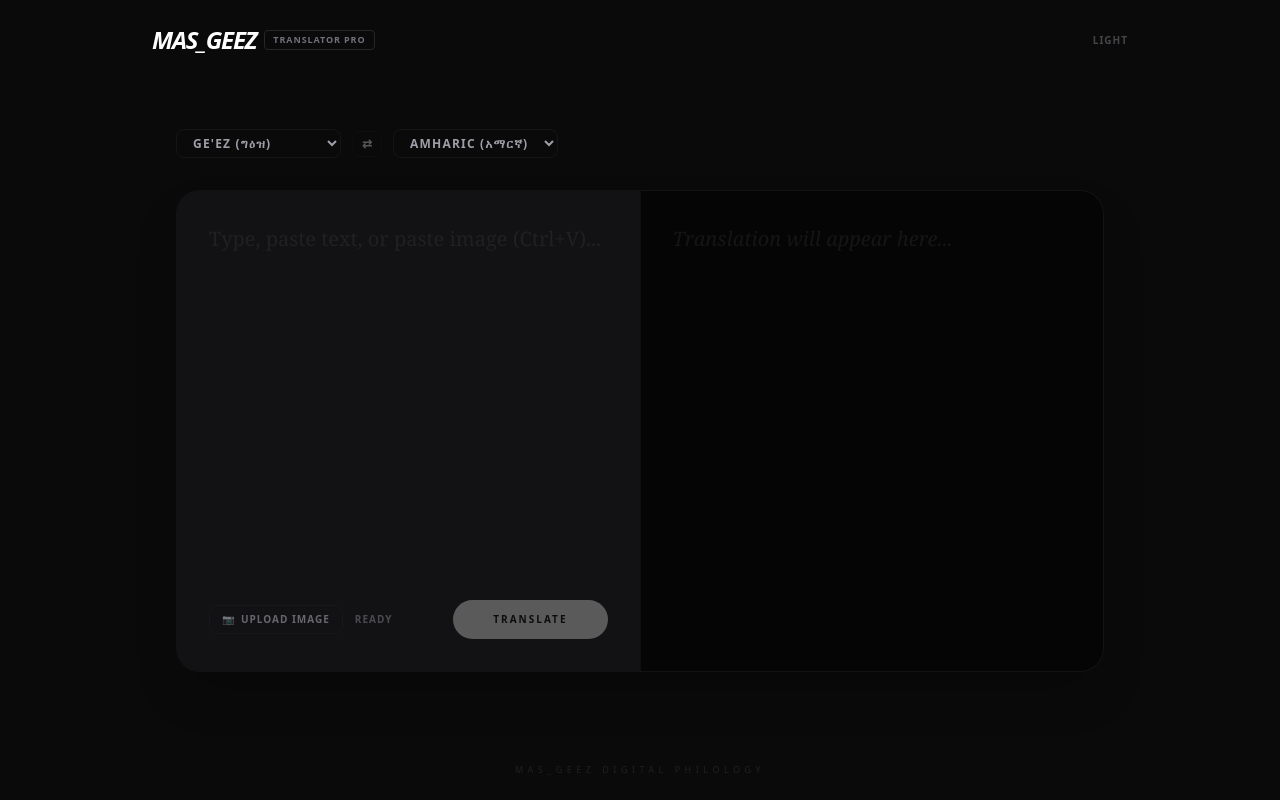
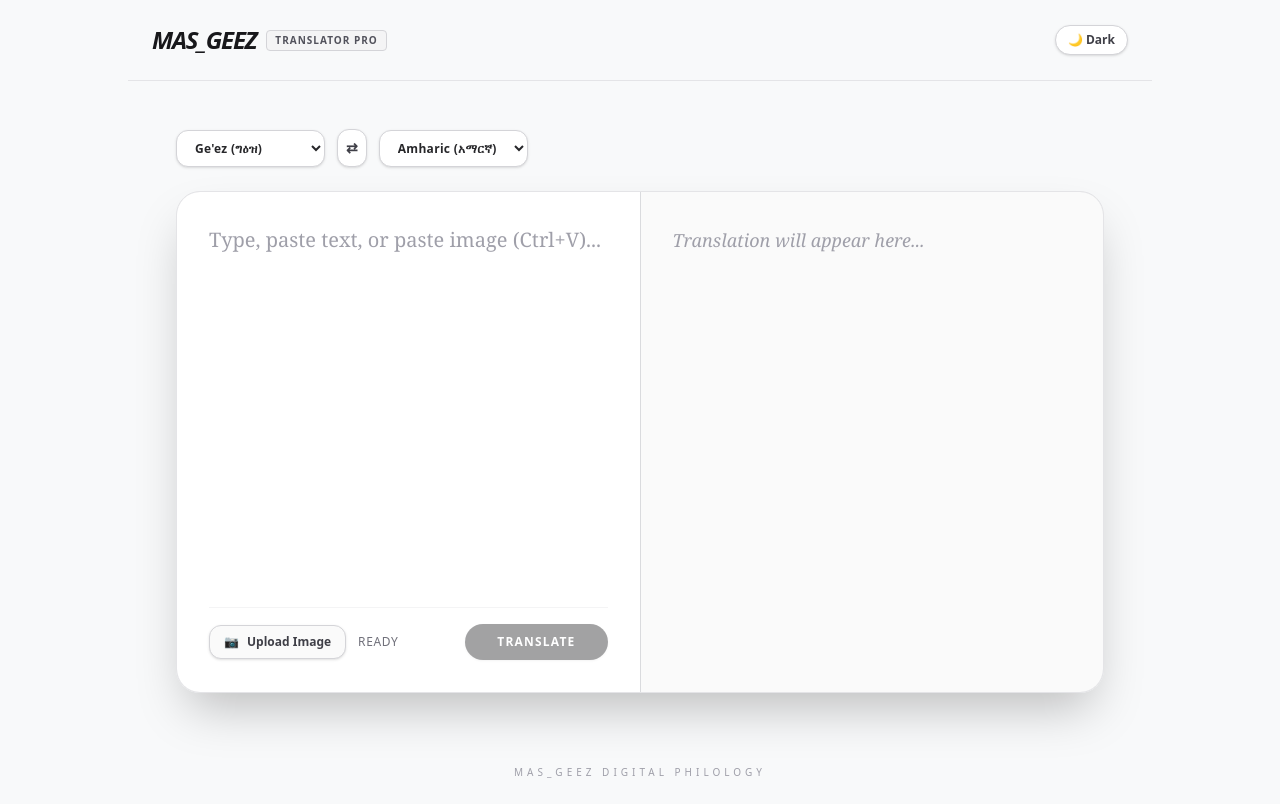
Before and after one commit to mastewalshiferaw/EOTC_related, a Next.js app in the folder geez_translator_pro/frontend/: page / in a window 1280 px wide. Built offline with nearby package versions, Linux system fonts and the light colour scheme; no server answers.

Commit message:
fix(ui): set light mode as default and improve dark mode text contrast

```diff
--- a/geez_translator_pro/frontend/app/page.tsx
+++ b/geez_translator_pro/frontend/app/page.tsx
@@ -5,7 +5,8 @@ import axios from 'axios';
 const API_BASE = process.env.NEXT_PUBLIC_API_URL || 'http://127.0.0.1:8000';
 
 export default function MasGeezTranslator() {
-  const [isDark, setIsDark] = useState(true);
+  // Light mode as default
+  const [isDark, setIsDark] = useState(false);
   const [inputText, setInputText] = useState("");
   const [outputText, setOutputText] = useState("");
   const [sourceLang, setSourceLang] = useState("Ge'ez");
@@ -85,46 +86,77 @@ export default function MasGeezTranslator() {
     }
   };
 
-  const theme = isDark ? 'bg-[#0a0a0a] text-zinc-400' : 'bg-zinc-50 text-zinc-600';
+  const pageTheme = isDark ? 'bg-[#0b0d11] text-zinc-100' : 'bg-[#f8f9fa] text-zinc-900';
+  const navBorder = isDark ? 'border-zinc-800' : 'border-zinc-200';
+  const selectStyle = isDark
+    ? 'bg-zinc-900 border-zinc-700 text-zinc-100'
+    : 'bg-white border-zinc-300 text-zinc-800 shadow-sm';
+  const optionStyle = isDark ? 'bg-zinc-900 text-zinc-100' : 'bg-white text-zinc-900';
 
   return (
-    <div className={`min-h-screen transition-colors duration-500 font-sans ${theme}`}>
-      <nav className="max-w-5xl mx-auto p-6 flex justify-between items-center border-b border-zinc-900/10">
-        <div className="flex items-center gap-2">
-          <span className={`font-black text-2xl tracking-tighter uppercase italic ${isDark ? 'text-white' : 'text-black'}`}>MAS_GEEZ</span>
-          <span className="text-[9px] border border-zinc-800 px-2 py-0.5 rounded text-zinc-500 uppercase font-bold tracking-widest">Translator Pro</span>
+    <div className={`min-h-screen transition-colors duration-300 font-sans ${pageTheme}`}>
+      {/* Top Navbar */}
+      <nav className={`max-w-5xl mx-auto p-6 flex justify-between items-center border-b ${navBorder}`}>
+        <div className="flex items-center gap-2.5">
+          <span className={`font-black text-2xl tracking-tighter uppercase italic ${isDark ? 'text-white' : 'text-zinc-900'}`}>
+            MAS_GEEZ
+          </span>
+          <span className={`text-[10px] border px-2 py-0.5 rounded font-bold tracking-widest uppercase ${isDark ? 'border-zinc-700 text-zinc-400 bg-zinc-900' : 'border-zinc-300 text-zinc-600 bg-zinc-100'}`}>
+            Translator Pro
+          </span>
         </div>
-        <button onClick={() => setIsDark(!isDark)} className="text-[10px] font-bold uppercase tracking-widest opacity-40 hover:opacity-100 transition">
-          {isDark ? 'Light' : 'Dark'}
+
+        {/* Theme Toggle Button */}
+        <button
+          onClick={() => setIsDark(!isDark)}
+          className={`flex items-center gap-1.5 text-xs font-semibold px-3 py-1.5 rounded-full border transition ${isDark ? 'border-zinc-700 bg-zinc-800 text-zinc-200 hover:bg-zinc-700' : 'border-zinc-300 bg-white text-zinc-700 hover:bg-zinc-100 shadow-sm'}`}
+        >
+          <span>{isDark ? '☀️ Light' : '🌙 Dark'}</span>
         </button>
       </nav>
 
+      {/* Main Content */}
       <main className="max-w-5xl mx-auto p-6 lg:p-12">
-        <div className="flex items-center gap-3 mb-8">
-          <select value={sourceLang} onChange={(e) => setSourceLang(e.target.value)} className="bg-transparent border border-zinc-800/40 rounded-lg px-3 py-1 outline-none font-bold text-xs uppercase tracking-widest cursor-pointer">
-            <option value="Ge'ez">Ge'ez (ግዕዝ)</option>
-            <option value="Amharic">Amharic (አማርኛ)</option>
-            <option value="English">English</option>
+        {/* Language Selectors */}
+        <div className="flex items-center gap-3 mb-6">
+          <select
+            value={sourceLang}
+            onChange={(e) => setSourceLang(e.target.value)}
+            className={`border rounded-xl px-3.5 py-2 outline-none font-semibold text-xs tracking-wide cursor-pointer transition ${selectStyle}`}
+          >
+            <option value="Ge'ez" className={optionStyle}>Ge'ez (ግዕዝ)</option>
+            <option value="Amharic" className={optionStyle}>Amharic (አማርኛ)</option>
+            <option value="English" className={optionStyle}>English</option>
           </select>
 
-          <button onClick={swapLanguages} title="Swap languages" className="px-2 py-1 rounded border border-zinc-800/30 text-xs font-bold opacity-50 hover:opacity-100 transition">
+          <button
+            onClick={swapLanguages}
+            title="Swap languages"
+            className={`p-2 rounded-xl border text-sm font-bold transition hover:scale-105 active:scale-95 ${isDark ? 'border-zinc-700 bg-zinc-900 text-zinc-300 hover:bg-zinc-800' : 'border-zinc-300 bg-white text-zinc-700 hover:bg-zinc-100 shadow-sm'}`}
+          >
             ⇄
           </button>
 
-          <select value={targetLang} onChange={(e) => setTargetLang(e.target.value)} className="bg-transparent border border-zinc-800/40 rounded-lg px-3 py-1 outline-none font-bold text-xs uppercase tracking-widest cursor-pointer">
-            <option value="Amharic">Amharic (አማርኛ)</option>
-            <option value="English">English</option>
-            <option value="Ge'ez">Ge'ez (ግዕዝ)</option>
+          <select
+            value={targetLang}
+            onChange={(e) => setTargetLang(e.target.value)}
+            className={`border rounded-xl px-3.5 py-2 outline-none font-semibold text-xs tracking-wide cursor-pointer transition ${selectStyle}`}
+          >
+            <option value="Amharic" className={optionStyle}>Amharic (አማርኛ)</option>
+            <option value="English" className={optionStyle}>English</option>
+            <option value="Ge'ez" className={optionStyle}>Ge'ez (ግዕዝ)</option>
           </select>
         </div>
 
-        <div className="grid grid-cols-1 lg:grid-cols-2 gap-px bg-zinc-800/20 border border-zinc-800/20 rounded-3xl overflow-hidden shadow-2xl">
-          <div className={`p-8 min-h-[480px] flex flex-col ${isDark ? 'bg-zinc-900/40' : 'bg-white'}`}>
+        {/* Translation Split Cards */}
+        <div className={`grid grid-cols-1 lg:grid-cols-2 gap-px rounded-3xl overflow-hidden border shadow-2xl transition-colors ${isDark ? 'bg-zinc-800/80 border-zinc-800' : 'bg-zinc-300/80 border-zinc-200'}`}>
+          {/* Left: Input / OCR Area */}
+          <div className={`p-8 min-h-[500px] flex flex-col transition-colors ${isDark ? 'bg-[#12141a]' : 'bg-white'}`}>
             <textarea
               onPaste={handlePaste}
               value={inputText}
               onChange={(e) => setInputText(e.target.value)}
-              className="flex-1 bg-transparent border-none outline-none resize-none text-xl font-serif leading-relaxed placeholder:opacity-20"
+              className={`flex-1 bg-transparent border-none outline-none resize-none text-xl font-serif leading-relaxed transition ${isDark ? 'text-zinc-100 placeholder:text-zinc-500' : 'text-zinc-900 placeholder:text-zinc-400'}`}
               placeholder="Type, paste text, or paste image (Ctrl+V)..."
             />
 
@@ -136,45 +168,60 @@ export default function MasGeezTranslator() {
               className="hidden"
             />
 
-            <div className="mt-6 flex flex-wrap justify-between items-center gap-4">
+            <div className={`mt-6 pt-4 flex flex-wrap justify-between items-center gap-4 border-t ${isDark ? 'border-zinc-800/80' : 'border-zinc-100'}`}>
               <div className="flex items-center gap-3">
                 <button
                   type="button"
                   onClick={() => fileInputRef.current?.click()}
-                  className="text-[10px] font-bold uppercase tracking-widest border border-zinc-800/50 px-3 py-1.5 rounded-lg opacity-60 hover:opacity-100 transition flex items-center gap-1.5"
+                  className={`text-xs font-semibold px-3.5 py-2 rounded-xl border transition flex items-center gap-2 ${isDark ? 'border-zinc-700 bg-zinc-800/70 text-zinc-300 hover:bg-zinc-700 hover:text-white' : 'border-zinc-300 bg-zinc-50 text-zinc-700 hover:bg-zinc-100 hover:text-black shadow-sm'}`}
                 >
                   <span>📷</span> Upload Image
                 </button>
-                <p className="text-[10px] uppercase tracking-widest opacity-40 font-bold">{loading ? "Processing..." : statusMessage}</p>
+                <p className={`text-xs font-medium uppercase tracking-wider ${isDark ? 'text-zinc-400' : 'text-zinc-500'}`}>
+                  {loading ? "Processing..." : statusMessage}
+                </p>
               </div>
 
               <button
                 onClick={handleTranslate}
                 disabled={loading || !inputText.trim()}
-                className={`px-10 py-3 rounded-full text-[10px] font-black uppercase tracking-[0.2em] transition disabled:opacity-30 ${isDark ? 'bg-white text-black hover:bg-zinc-200' : 'bg-black text-white hover:bg-zinc-800'}`}
+                className={`px-8 py-2.5 rounded-full text-xs font-bold uppercase tracking-widest transition disabled:opacity-40 disabled:cursor-not-allowed ${isDark ? 'bg-zinc-100 text-zinc-900 hover:bg-white shadow-md' : 'bg-zinc-900 text-white hover:bg-black shadow-sm'}`}
               >
                 {loading ? "Translating..." : "Translate"}
               </button>
             </div>
           </div>
 
-          <div className={`p-8 min-h-[480px] flex flex-col ${isDark ? 'bg-[#050505]' : 'bg-zinc-100/50'}`}>
-            <div className="flex-1 text-xl font-serif leading-relaxed overflow-y-auto whitespace-pre-wrap selection:bg-zinc-500">
-              {outputText || <span className="opacity-10 italic">Translation will appear here...</span>}
+          {/* Right: Output Translation Area */}
+          <div className={`p-8 min-h-[500px] flex flex-col transition-colors ${isDark ? 'bg-[#0d0f14]' : 'bg-[#fafafa]'}`}>
+            <div className={`flex-1 text-xl font-serif leading-relaxed overflow-y-auto whitespace-pre-wrap transition ${isDark ? 'text-zinc-100' : 'text-zinc-900'}`}>
+              {outputText ? (
+                outputText
+              ) : (
+                <span className={`italic text-lg ${isDark ? 'text-zinc-600' : 'text-zinc-400'}`}>
+                  Translation will appear here...
+                </span>
+              )}
             </div>
+
             {outputText && (
-              <button
-                onClick={() => { navigator.clipboard.writeText(outputText); setStatusMessage("Copied to clipboard!"); }}
-                className="self-end text-[10px] font-bold uppercase tracking-widest opacity-40 hover:opacity-100 transition mt-4"
-              >
-                Copy Result
-              </button>
+              <div className={`mt-6 pt-4 flex justify-end border-t ${isDark ? 'border-zinc-800/80' : 'border-zinc-200/80'}`}>
+                <button
+                  onClick={() => {
+                    navigator.clipboard.writeText(outputText);
+                    setStatusMessage("Copied to clipboard!");
+                  }}
+                  className={`text-xs font-semibold px-3 py-1.5 rounded-lg border transition ${isDark ? 'border-zinc-700 bg-zinc-800/60 text-zinc-300 hover:text-white hover:bg-zinc-700' : 'border-zinc-300 bg-white text-zinc-700 hover:text-black hover:bg-zinc-100 shadow-sm'}`}
+                >
+                  📋 Copy Result
+                </button>
+              </div>
             )}
           </div>
         </div>
       </main>
 
-      <footer className="fixed bottom-6 w-full text-center text-[9px] uppercase tracking-[0.5em] opacity-15">
+      <footer className={`py-6 w-full text-center text-[10px] uppercase tracking-[0.4em] ${isDark ? 'text-zinc-600' : 'text-zinc-400'}`}>
         MAS_GEEZ Digital Philology
       </footer>
     </div>
```
